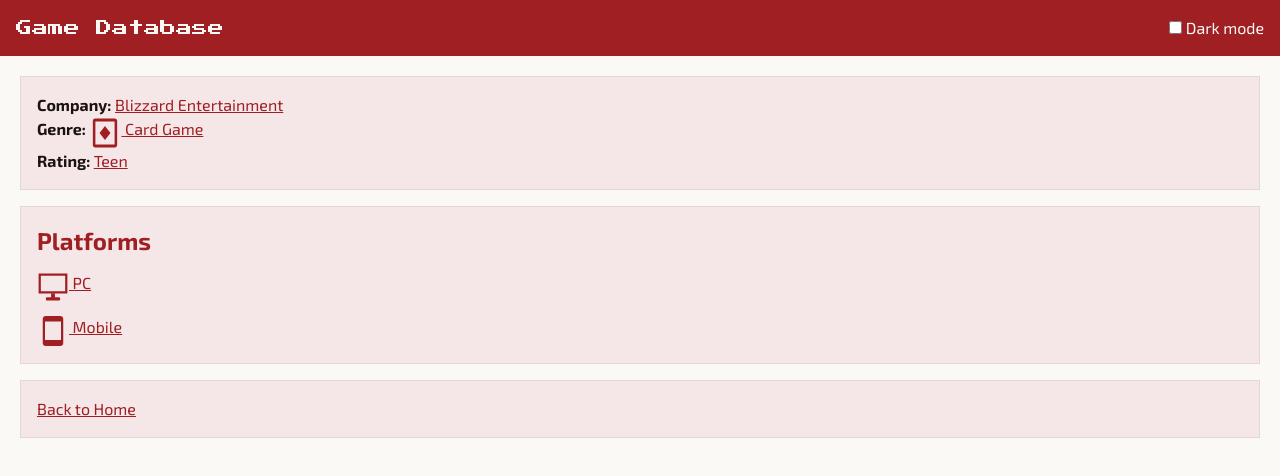
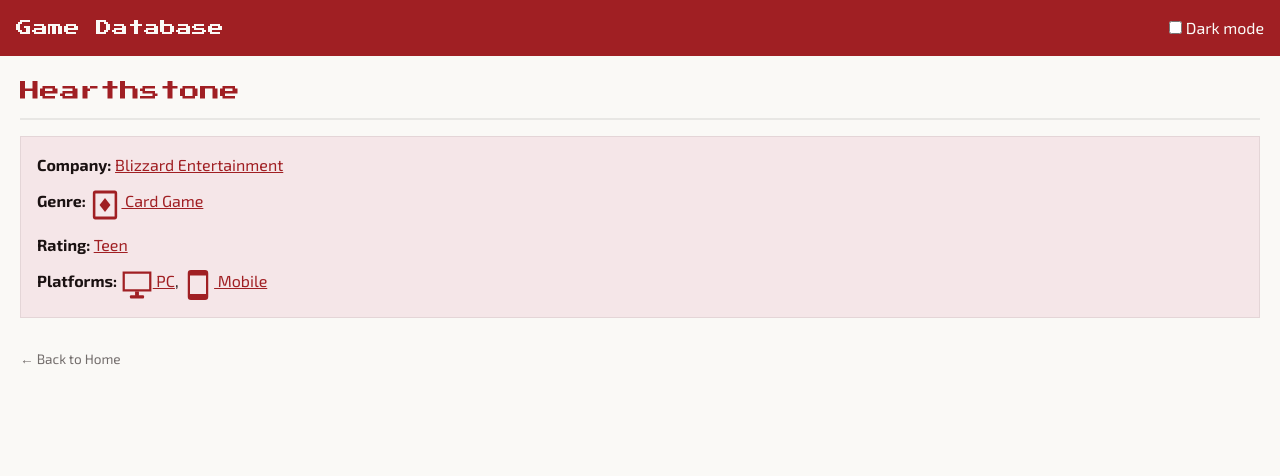
Before and after one commit to DerpNPurp/CSC437, a website: page packages/proto/public/games/hearthstone.html in a window 1280 px wide. Drawn offline with Linux system fonts and the light colour scheme.

Commit message:
CLEANED UP PAGE TITLES AND LAYOUT

```diff
--- a/packages/proto/public/games/hearthstone.html
+++ b/packages/proto/public/games/hearthstone.html
@@ -15,6 +15,7 @@
   <header></header>
 
   <main>
+    <h1>Hearthstone</h1>
     <section>
       <p><strong>Company:</strong>
         <a href="../companies/blizzard.html">Blizzard Entertainment</a>
@@ -27,19 +28,14 @@
       <p><strong>Rating:</strong>
         <a href="../ratings/teen.html">Teen</a>
       </p>
+
+      <p><strong>Platforms:</strong>
+        <a href="../platforms/pc.html"><svg class="icon"><use href="/icons/platforms.svg#icon-pc" /></svg> PC</a>,
+        <a href="../platforms/mobile.html"><svg class="icon"><use href="/icons/platforms.svg#icon-mobile" /></svg> Mobile</a>
+      </p>
     </section>
 
-    <section>
-      <h2>Platforms</h2>
-      <ul>
-        <li><a href="../platforms/pc.html"><svg class="icon"><use href="/icons/platforms.svg#icon-pc" /></svg> PC</a></li>
-        <li><a href="../platforms/mobile.html"><svg class="icon"><use href="/icons/platforms.svg#icon-mobile" /></svg> Mobile</a></li>
-      </ul>
-    </section>
-
-    <section>
-      <p><a href="../index.html">Back to Home</a></p>
-    </section>
+    <p class="back-link"><a href="../index.html">← Back to Home</a></p>
   </main>
 
   <script src="/scripts/header.js"></script>
--- a/packages/proto/public/styles/page.css
+++ b/packages/proto/public/styles/page.css
@@ -50,11 +50,37 @@
   background-color: var(--color-surface);
   border: 1px solid var(--color-border);
   padding: var(--space-medium);
+  display: flex;
+  flex-direction: column;
+  gap: var(--space-small);
 }
 
 h1 {
   font-family: var(--font-display);
   font-weight: 400;
+}
+
+main h1 {
+  font-size: 1.25rem;
+  color: var(--color-accent);
+  padding-bottom: var(--space-small);
+  border-bottom: 2px solid var(--color-border);
+}
+
+.back-link {
+  margin-top: var(--space-small);
+}
+
+.back-link a {
+  font-size: 0.85rem;
+  color: var(--color-text);
+  opacity: 0.6;
+  text-decoration: none;
+}
+
+.back-link a:hover {
+  opacity: 1;
+  text-decoration: underline;
 }
 
 h2 {
```
Also changed, not shown: packages/proto/public/companies/blizzard.html (+2 -3 lines), packages/proto/public/games/overwatch.html (+6 -10 lines), packages/proto/public/genres/card.html (+2 -3 lines), packages/proto/public/genres/shooter.html (+2 -3 lines), packages/proto/public/ratings/teen.html (+2 -3 lines), packages/proto/public/revenue/blizzard-revenue.html (+2 -3 lines), 2 other files.
